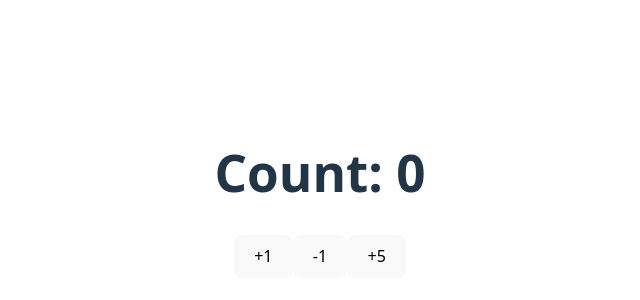
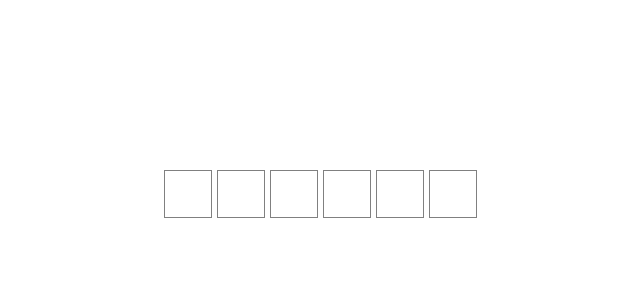
Before and after one commit to avadhutthorat/ui-component-library, a React (Vite) app in the folder ReactJs-Typescript/: page / in a window 1280 px wide. Shown: the part 206-506 px from the top of the page, without its empty margins (320-960 px from the left). Built offline with nearby package versions, Linux system fonts and the light colour scheme.

Commit message:
Otp Added

```diff
--- a/ReactJs-Typescript/src/App.tsx
+++ b/ReactJs-Typescript/src/App.tsx
@@ -11,6 +11,7 @@ const Dropdown = lazy(() => import("@components/Dropdown"));
 const Toast = lazy(() => import("@components/toast"));
 const Pagination = lazy(() => import("@components/Pagination"));
 const Counter = lazy(() => import("@components/Counter"));
+const Otp = lazy(() => import("@components/Otp"));
 
 function App() {
   const queryClient = new QueryClient();
@@ -22,7 +23,8 @@ function App() {
         {/* <Dropdown mode={"multi-select"} key={"multiple"} /> */}
         {/* <Toast /> */}
         {/* <Pagination /> */}
-        <Counter />
+        {/* <Counter /> */}
+        <Otp />
       </Suspense>
     </QueryClientProvider>
   );
--- /dev/null
+++ b/ReactJs-Typescript/src/components/Otp/index.tsx
@@ -0,0 +1,66 @@
+import { useState, useRef } from "react";
+import type { KeyboardEvent } from "react";
+import "./style.css";
+
+type OtpPropsType = {
+  length: number;
+};
+
+const Otp = ({ length = 6 }: OtpPropsType) => {
+  const [otp, setOtp] = useState(new Array(length).fill(""));
+  const otpRef = useRef<(HTMLInputElement | null)[]>([]);
+
+  const keyDownHandler = (
+    e: KeyboardEvent<HTMLInputElement>,
+    index: number
+  ) => {
+    const key = e.key;
+    const clonedOtp = [...otp];
+
+    if (key == "Backspace") {
+      clonedOtp[index] = "";
+      setOtp(clonedOtp);
+
+      index > 0 && otpRef.current[index - 1]?.focus();
+      return;
+    }
+
+    if (key == "ArrowRight" && index + 1 < length) {
+      otpRef.current[index + 1]?.focus();
+    }
+
+    if (key == "ArrowLeft" && index > 0) {
+      otpRef.current[index - 1]?.focus();
+    }
+
+    if (isNaN(Number(key))) {
+      return;
+    }
+
+    clonedOtp[index] = key;
+    setOtp(clonedOtp);
+    index - 1 < length && otpRef.current[index + 1]?.focus();
+  };
+
+  return (
+    <div className="container">
+      {otp.map((value, i) => {
+        return (
+          <input
+            className="otp"
+            id={`index-${i}`}
+            name={`index-${i}`}
+            value={value}
+            type="text"
+            onKeyDown={(e) => keyDownHandler(e, i)}
+            ref={(currentInput) => {
+              otpRef.current[i] = currentInput;
+            }}
+          ></input>
+        );
+      })}
+    </div>
+  );
+};
+
+export default Otp;
--- /dev/null
+++ b/ReactJs-Typescript/src/components/Otp/style.css
@@ -0,0 +1,12 @@
+.container {
+  display: flex;
+  gap: 5px;
+}
+
+.otp {
+  width: 3rem;
+  height: 3rem;
+  border: 1px solid grey;
+  font-size: xx-large;
+  text-align: center;
+}
```
